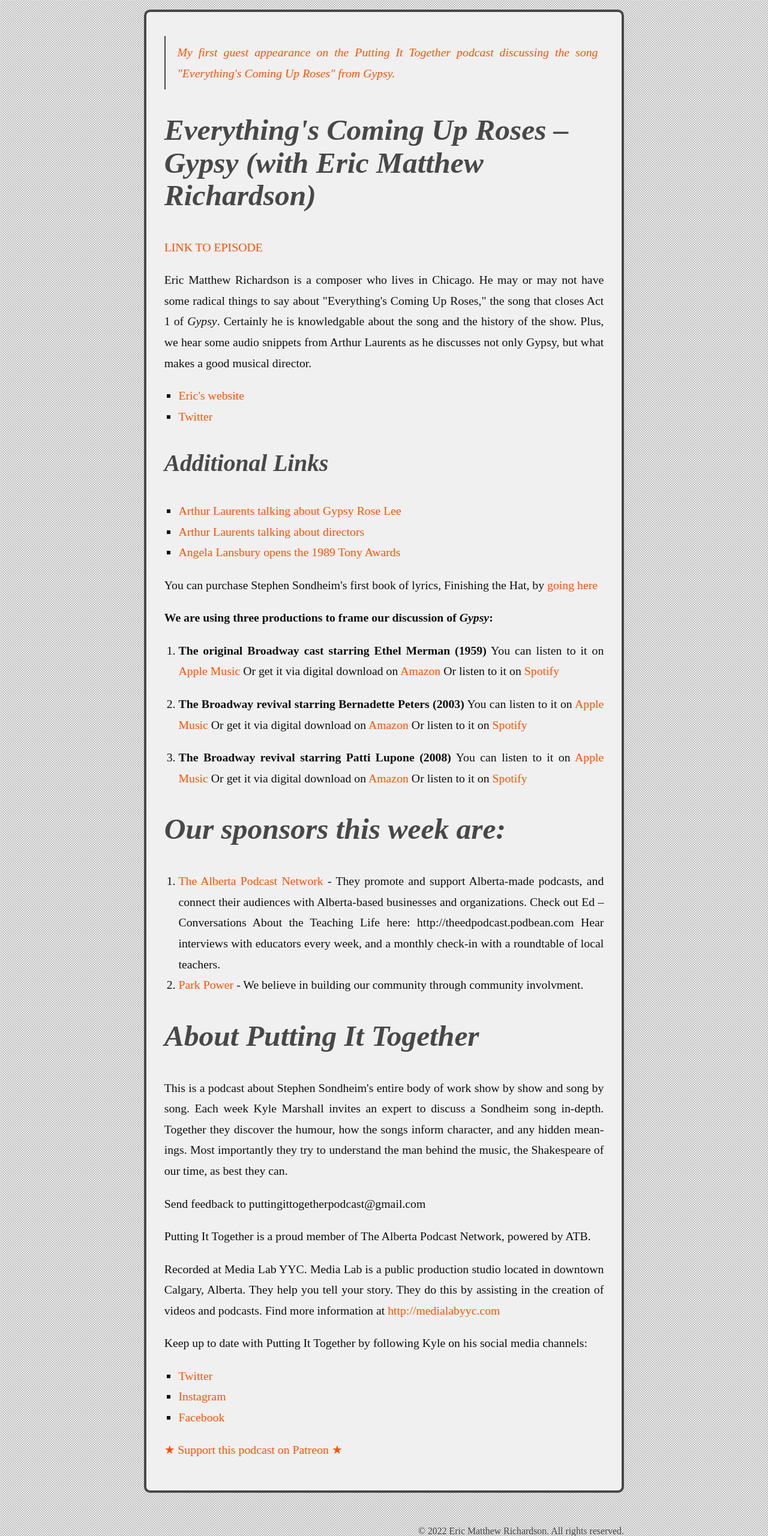
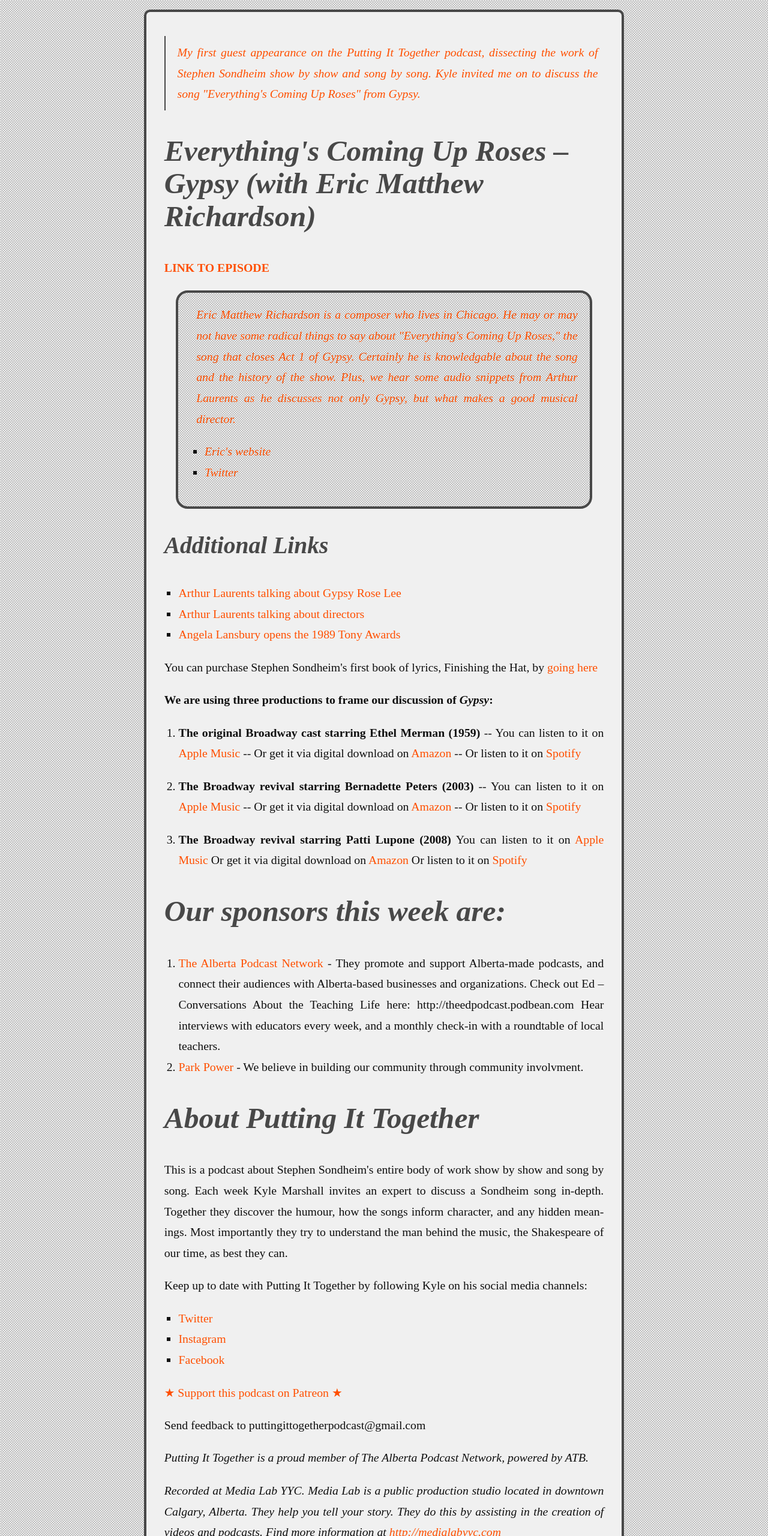
Before and after one commit to TheEMRMusic/Anti-blog, an Eleventy site: page src/posts/PODCAST.PIT.EverythingsComingUpRoses.md in a window 1280 px wide. Shown: the part 1784-4344 px from the top of the page at 60% size. Built offline with nearby package versions, Linux system fonts and the light colour scheme; Eleventy itself is replaced by a stand-in of ours; files that its build step writes are made by us from their sources; a web font is replaced by a local one.

Commit message:
Saved PODCAST.PIT.EverythingsComingUpRoses.md with Dillinger.io

```diff
--- a/src/posts/PODCAST.PIT.EverythingsComingUpRoses.md
+++ b/src/posts/PODCAST.PIT.EverythingsComingUpRoses.md
@@ -5,17 +5,16 @@ date: 2019-02-20
 tags: ["post", "podcast", "Sondheim", "musicals", "theatre"]
 image: /assets/blog/karlmarx.jpg
 imageAlt: Putting It Together
-description: My first guest appearance on the Putting It Together podcast discussing the song "Everything's Coming Up Roses" from Gypsy.
+description: My first guest appearance on the Putting It Together podcast, dissecting the work of Stephen Sondheim show by show and song by song. Kyle invited me on to discuss the song "Everything's Coming Up Roses" from Gypsy.
 ---
 
 ## Everything's Coming Up Roses – Gypsy (with Eric Matthew Richardson)
 
-[LINK TO EPISODE](https://puttingittogether.transistor.fm/s2/9)
+**[LINK TO EPISODE](https://puttingittogether.transistor.fm/s2/9)**
 
-Eric Matthew Richardson is a composer who lives in Chicago. He may or may not have some radical things to say about "Everything's Coming Up Roses," the song that closes Act 1 of *Gypsy*. Certainly he is knowledgable about the song and the history of the show. Plus, we hear some audio snippets from Arthur Laurents as he discusses not only Gypsy, but what makes a good musical director.
-
-* [Eric's website](http://www.ericmatthewrichardson.com)
-* [Twitter](https://twitter.com/TheEMRMusic)
+>Eric Matthew Richardson is a composer who lives in Chicago. He may or may not have some radical things to say about "Everything's Coming Up Roses," the song that closes Act 1 of *Gypsy*. Certainly he is knowledgable about the song and the history of the show. Plus, we hear some audio snippets from Arthur Laurents as he discusses not only Gypsy, but what makes a good musical director.
+> * [Eric's website](http://www.ericmatthewrichardson.com)
+> * [Twitter](https://twitter.com/TheEMRMusic)
 
 ### Additional Links
 
@@ -27,14 +26,14 @@ You can purchase Stephen Sondheim's first book of lyrics, Finishing the Hat, by
 
 **We are using three productions to frame our discussion of *Gypsy*:**
 1. **The original Broadway cast starring Ethel Merman (1959)**
-You can listen to it on [Apple Music](https://apple.co/2QcbkqZ)
-Or get it via digital download on [Amazon](https://amzn.to/2SwBlmL)
-Or listen to it on [Spotify](https://open.spotify.com/album/24hgppcPnYdswB9l2sqzih?si=UB4ty6JNR6OfqMesqvNcwQ)
+-- You can listen to it on [Apple Music](https://apple.co/2QcbkqZ)
+-- Or get it via digital download on [Amazon](https://amzn.to/2SwBlmL)
+-- Or listen to it on [Spotify](https://open.spotify.com/album/24hgppcPnYdswB9l2sqzih?si=UB4ty6JNR6OfqMesqvNcwQ)
 
 2. **The Broadway revival starring Bernadette Peters (2003)**
-You can listen to it on [Apple Music](https://apple.co/2SwRs3A)
-Or get it via digital download on [Amazon](https://amzn.to/2AplLT5)
-Or listen to it on [Spotify](https://open.spotify.com/album/6Zy5TONz6w6hQBhpOv5YDZ?si=5huMj99iTPWhB7IzUIvTnA)
+-- You can listen to it on [Apple Music](https://apple.co/2SwRs3A)
+-- Or get it via digital download on [Amazon](https://amzn.to/2AplLT5)
+-- Or listen to it on [Spotify](https://open.spotify.com/album/6Zy5TONz6w6hQBhpOv5YDZ?si=5huMj99iTPWhB7IzUIvTnA)
 
 3. **The Broadway revival starring Patti Lupone (2008)**
 You can listen to it on [Apple Music](https://apple.co/2RvnmAg)
@@ -49,12 +48,6 @@ Or listen to it on [Spotify](https://open.spotify.com/album/4dJ5ZnyEQ996ZqWRPyag
 
 This is a podcast about Stephen Sondheim's entire body of work show by show and song by song. Each week Kyle Marshall invites an expert to discuss a Sondheim song in-depth. Together they discover the humour, how the songs inform character, and any hidden meanings. Most importantly they try to understand the man behind the music, the Shakespeare of our time, as best they can.
 
-Send feedback to puttingittogetherpodcast@gmail.com
-
-Putting It Together is a proud member of The Alberta Podcast Network, powered by ATB.
-
-Recorded at Media Lab YYC. Media Lab is a public production studio located in downtown Calgary, Alberta. They help you tell your story. They do this by assisting in the creation of videos and podcasts. Find more information at [http://medialabyyc.com](http://medialabyyc.com)
-
 Keep up to date with Putting It Together by following Kyle on his social media channels:
 
 * [Twitter](https://twitter.com/thekylemarshall)
@@ -62,3 +55,9 @@ Keep up to date with Putting It Together by following Kyle on his social media c
 * [Facebook](https://www.facebook.com/thekylemarshall/)
 
 [★ Support this podcast on Patreon ★](https://www.patreon.com/puttingittogetherpodcast)
+
+Send feedback to puttingittogetherpodcast@gmail.com
+
+*Putting It Together is a proud member of The Alberta Podcast Network, powered by ATB.*
+
+*Recorded at Media Lab YYC. Media Lab is a public production studio located in downtown Calgary, Alberta. They help you tell your story. They do this by assisting in the creation of videos and podcasts. Find more information at [http://medialabyyc.com](http://medialabyyc.com)*
```
